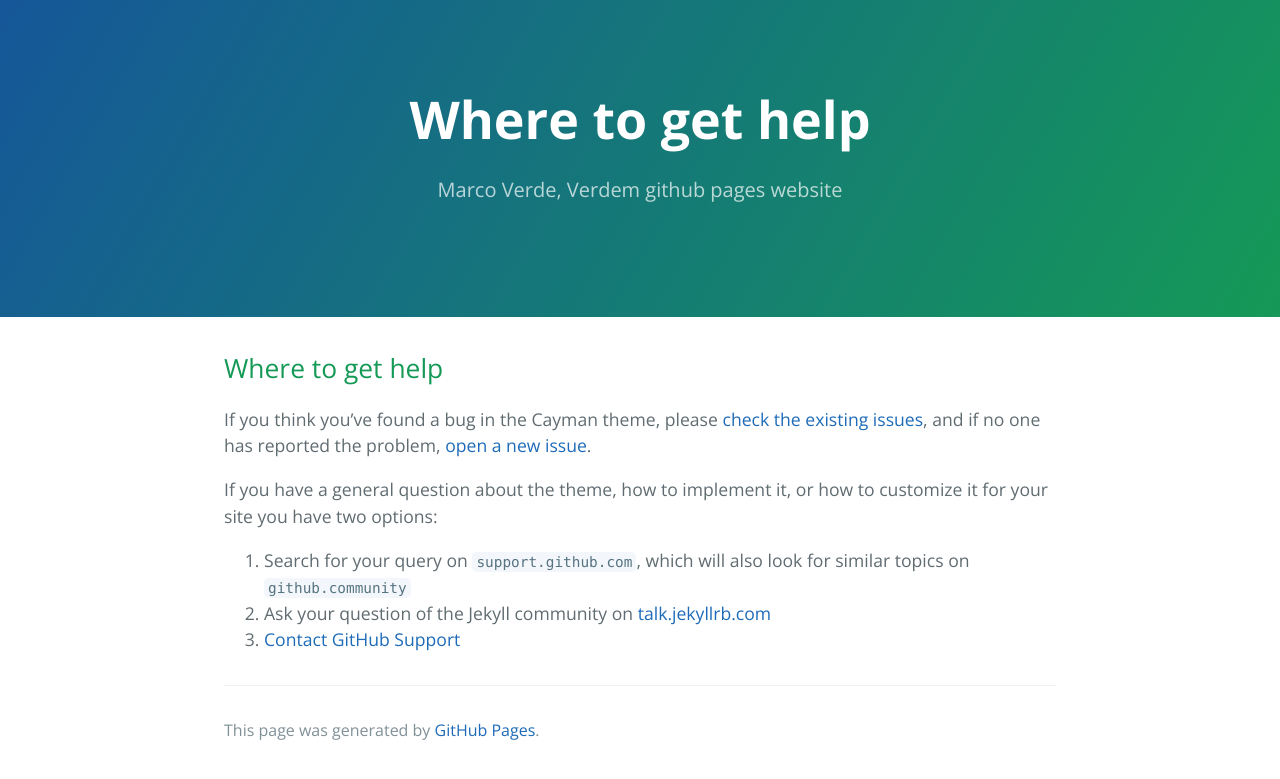
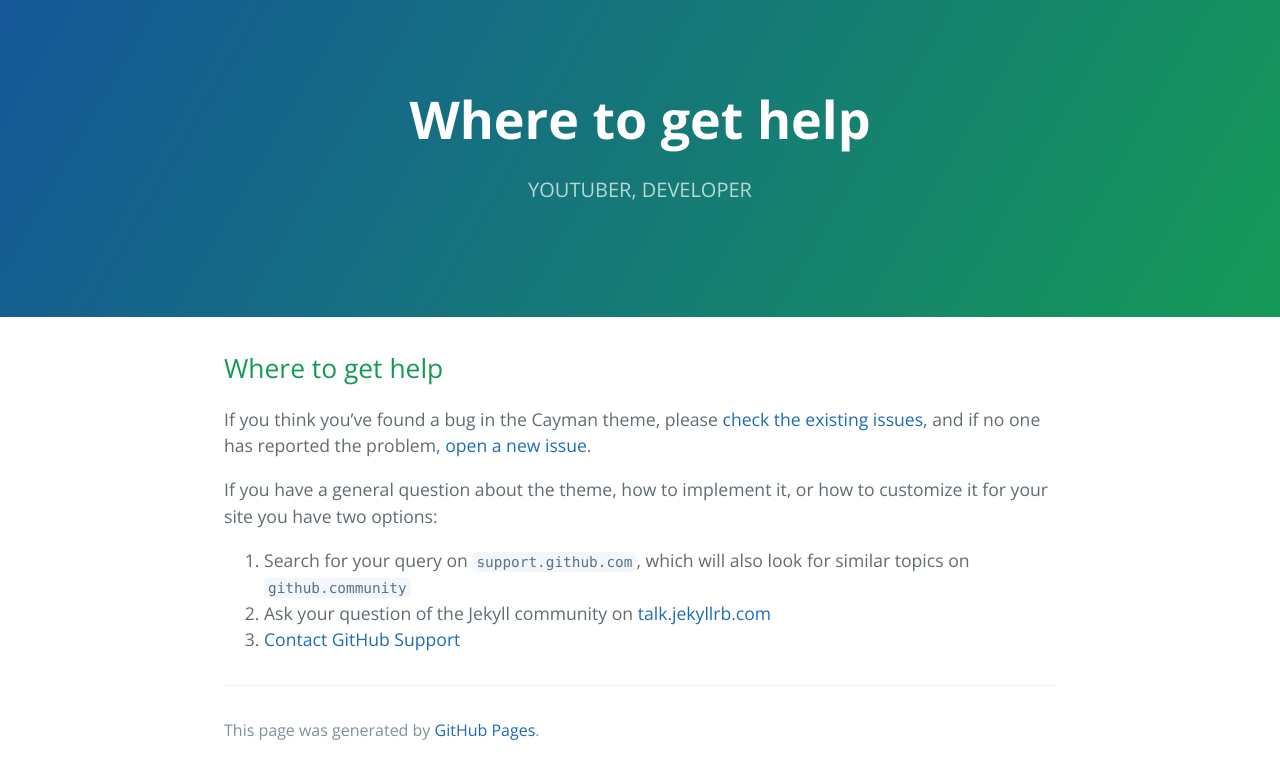
Before and after one commit to Verdem-crypto/verdem-crypto.github.io, a Jekyll site: the page built from docs/SUPPORT.md, in a window 1280 px wide. Shown: the top 779 px of the page. Built offline with Jekyll 4.4.1, drawn with Linux system fonts in a browser that asks for light colours; our own code applies the rules of GitHub Pages for plain Markdown files.

Commit message:
Update _config.yml

```diff
--- a/_config.yml
+++ b/_config.yml
@@ -1,5 +1,5 @@
-title: Verdem
-description: Marco Verde, Verdem github pages website
+title: VERDEM
+description: YOUTUBER, DEVELOPER
 show_downloads: false
 google_analytics:
 theme: jekyll-theme-cayman
```
